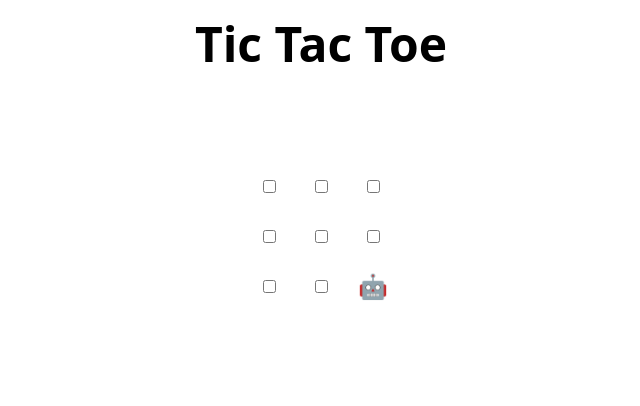
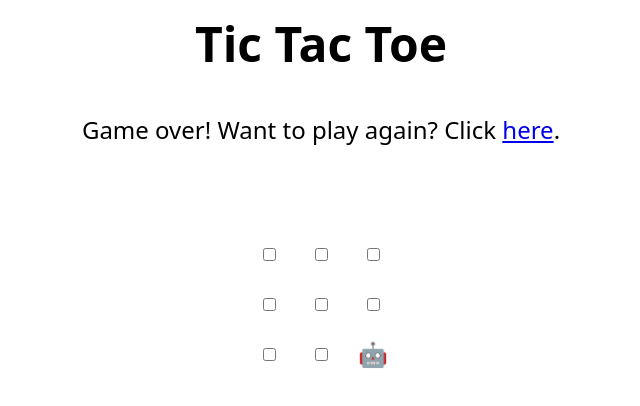
Before and after one commit to hayatogithub/skills-review-pull-requests, a plain HTML site: page index.html in a window 1280 px wide. Shown: the whole page, without its empty margins (319-959 px from the left). Drawn offline with Linux system fonts and the light colour scheme.

Commit message:
Update index.html
あ

```diff
--- a/index.html
+++ b/index.html
@@ -28,6 +28,7 @@
 </style>
 
 <h1>Tic Tac Toe</h1>
+<p>Game over! Want to play again? Click <a href="index.html">here</a>.</p>
 
 <table>
   <tr>
```
